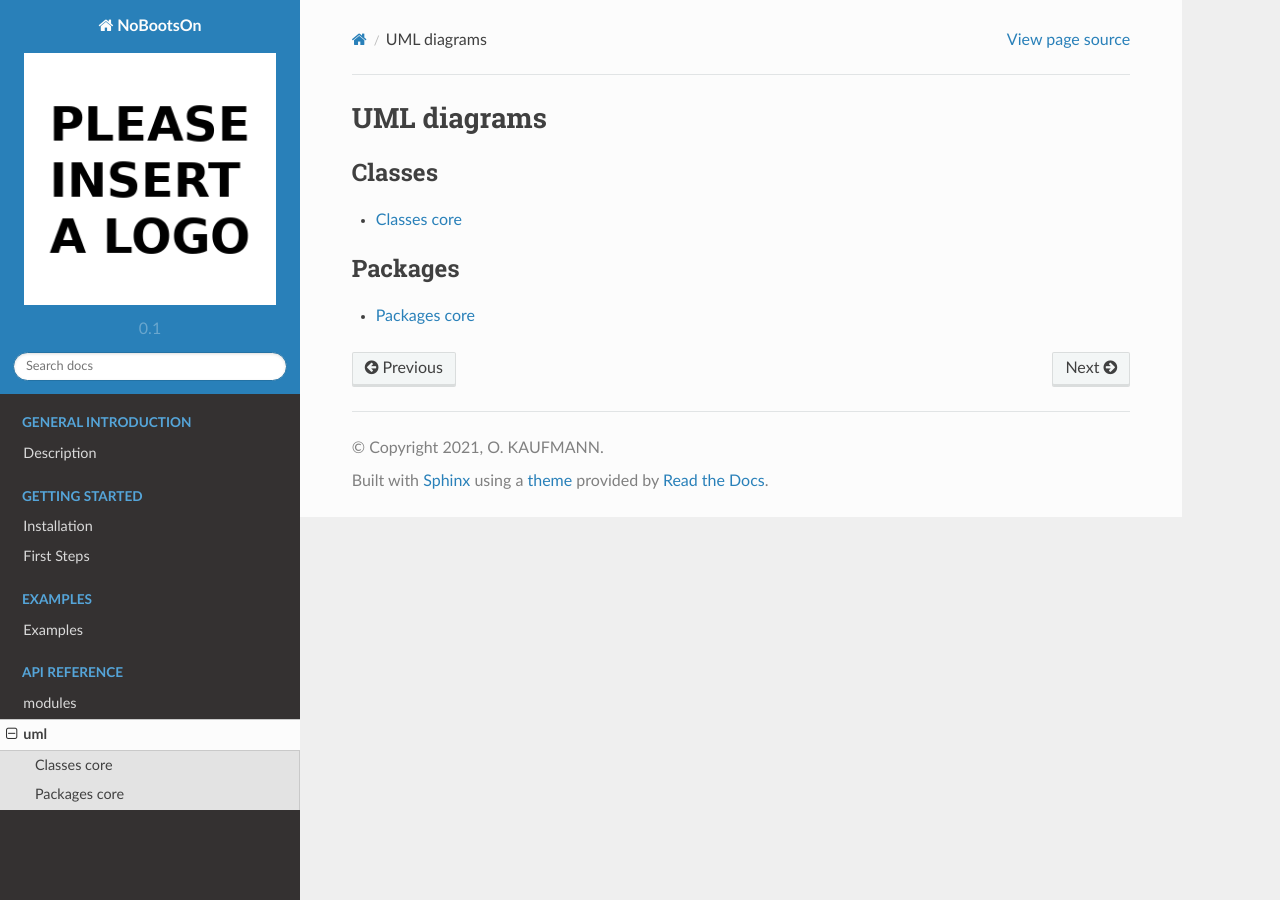
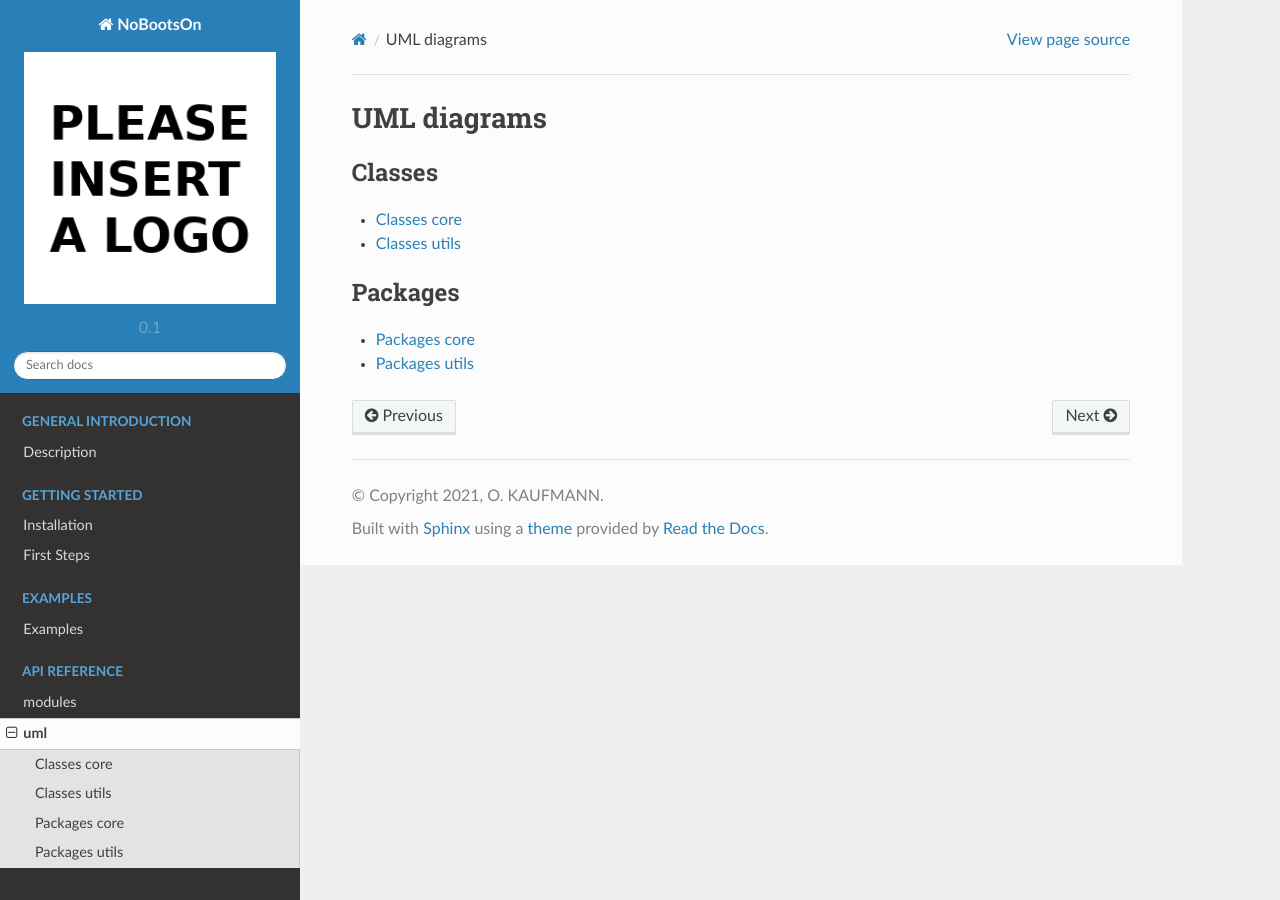
Before and after one commit to kaufmanno/BootsOff, a Sphinx documentation site: the page built from docs/source/uml_diagrams.rst, in a window 1280 px wide. Built offline with Sphinx 7.4.7 and the Read the Docs theme 2.0.0, drawn with Linux system fonts in a browser that asks for light colours.

Commit message:
Build docs

```diff
--- /dev/null
+++ b/docs/source/uml/classes_uml_utils.rst
@@ -0,0 +1,4 @@
+Classes utils
+==============
+
+.. graphviz:: classes_uml_utils.dot
--- /dev/null
+++ b/docs/source/uml/packages_uml_utils.rst
@@ -0,0 +1,4 @@
+Packages utils
+===============
+
+.. graphviz:: packages_uml_utils.dot
--- a/docs/source/uml_diagrams.rst
+++ b/docs/source/uml_diagrams.rst
@@ -6,9 +6,11 @@ UML diagrams
    :caption: Classes
 
    Classes core<uml/classes_uml_core.rst>
+   Classes utils<uml/classes_uml_utils.rst>
 
 .. toctree::
    :maxdepth: 1
    :caption: Packages
 
    Packages core<uml/packages_uml_core.rst>
+   Packages utils<uml/packages_uml_utils.rst>
```
Also changed, not shown: 3 other files.
